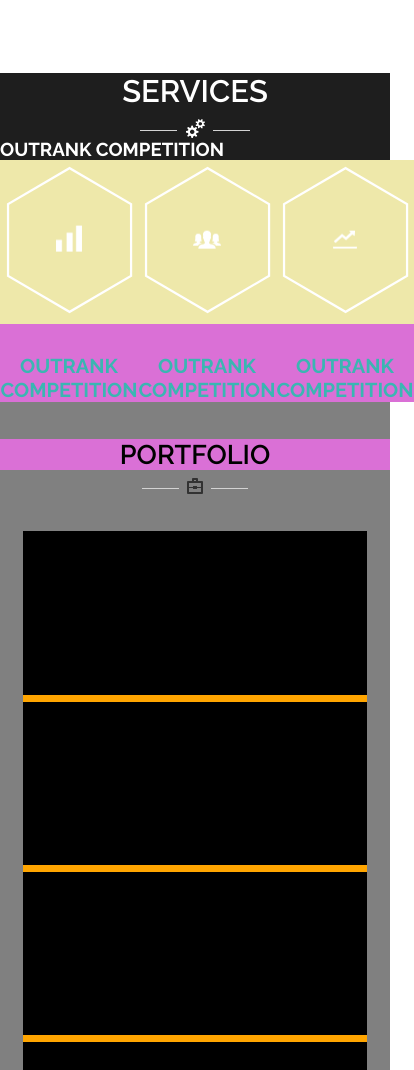
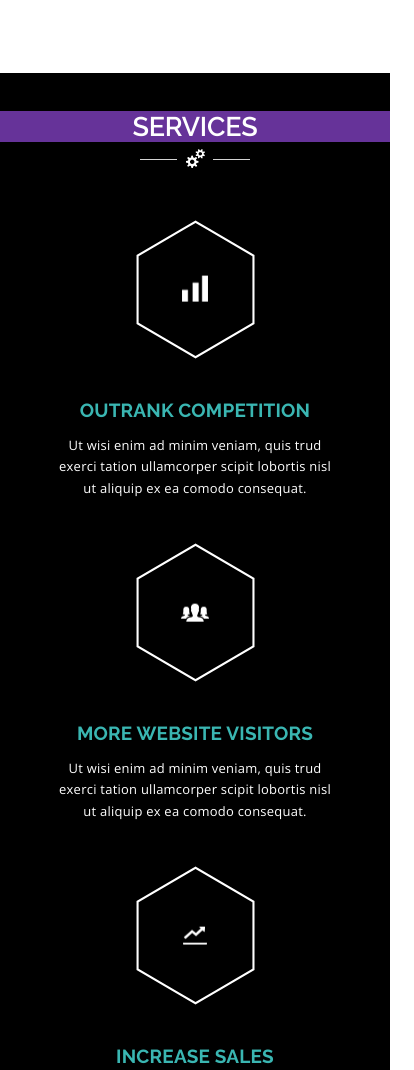
Before and after one commit to EZuGa/personal-project-scss, a plain HTML site: page index.html in a window 390 px wide. Shown: the part 1042-2112 px from the top of the page, 414 px wide, since content can reach past the window. Drawn offline with nearby package versions, Linux system fonts and the light colour scheme.

Commit message:
feat(Whole):FINISH!

```diff
--- a/index.html
+++ b/index.html
@@ -154,7 +154,6 @@
                 <img src="images/services/icon-services.png" alt="Speak">
                 <div class="joxi"></div>
             </div>
-            <h3>OUTRANK COMPETITION</h3>
         </div>
         <div class="services-main">
             <div class="services-box">
@@ -164,6 +163,7 @@
                 <img src="images/services/graph.png" alt="" class="shida">
                </div>
                <h3>OUTRANK COMPETITION</h3>
+               <p>Ut wisi enim ad minim veniam, quis trud exerci tation ullamcorper scipit lobortis nisl ut aliquip ex ea comodo consequat. </p>
             </div>
             <div class="services-box">
                 <div class="hexa">
@@ -171,7 +171,8 @@
                  <img src="images/services/Polygon.svg" alt="" class="hexa-green">
                  <img src="images/services/people.png" alt="" class="shida">
                 </div>
-                <h3>OUTRANK COMPETITION</h3>
+                <h3>MORE WEBSITE VISITORS</h3>
+                <p>Ut wisi enim ad minim veniam, quis trud exerci tation ullamcorper scipit lobortis nisl ut aliquip ex ea comodo consequat. </p>
              </div>
              <div class="services-box">
                 <div class="hexa">
@@ -179,7 +180,8 @@
                  <img src="images/services/Polygon.svg" alt="" class="hexa-green">
                  <img src="images/services/increase.png" alt="" class="shida">
                 </div>
-                <h3>OUTRANK COMPETITION</h3>
+                <h3>INCREASE SALES</h3>
+                <p>Ut wisi enim ad minim veniam, quis trud exerci tation ullamcorper scipit lobortis nisl ut aliquip ex ea comodo consequat. </p>
              </div>
         </div>
     </section>
--- a/style/components/about/desktop-x-large.scss
+++ b/style/components/about/desktop-x-large.scss
@@ -1,7 +1,7 @@
 @import '../palette.scss';
 .about{
     padding-top: 114px;
-    padding-bottom: 200px;
+    padding-bottom: 140px;
     .about-header{
         max-width: 1180px;
         margin: auto;
--- a/style/components/services/desktop.scss
+++ b/style/components/services/desktop.scss
@@ -1,39 +1,55 @@
 .services{
-    background-color: #1E1E1E;
+    background-color: #000000;
     color: white;
+    padding-top: 140px;
+    padding-bottom: 150px;
     .services-header{
         h2{
             text-align: center;
         }
+        .whole-icon{
+            padding-top: 3px;
+
+            .joxi{
+                margin-top: 2px;
+
+            }
+        }
     }
-
-
 .services-main{
     display: flex;
     justify-content: space-between;
     max-width: 1175px;
     margin: auto;
-    background-color: orangered;
     // transform: translateX(-90px);
+    margin-top: 135px;
     .services-box{
         width: 295px;
-        background-color: orchid;
         display: flex;
         flex-direction: column;
         align-items: center;
         text-align: center;
+        .hexa-green{
+            display: none;
+            width: 141px;
+        }
+        .hexa-white{
+            width: 138px;
+            // display: none;
+        }
+        &:hover{
+            .hexa-white{
+                display: none;
+            }
+            .hexa-green{
+                display: block;
+            }
+        }
+
         .hexa{
-            background-color: palegoldenrod;
             position: relative;
             width: fit-content;
-            .hexa-green{
-                display: none;
-                width: 138px;
-            }
-            .hexa-white{
-                width: 138px;
-                // display: none;
-            }
+
             .shida{
                 position: absolute;
                 top: 50%;
@@ -45,6 +61,14 @@
             font-size: 20px;
             color: #3AB6B2;
             margin-top: 30px;
+            letter-spacing: 0.3px;
+        }
+        p{
+            font-size: 14px;
+            font-family: 'Open Sans', sans-serif;
+            line-height: 1.6;
+            letter-spacing: 0.25px;
+            margin-top: 14px;
         }
     }
 }
--- /dev/null
+++ b/style/components/services/mobile.scss
@@ -0,0 +1,56 @@
+@media only screen and (max-width: 768px) {
+
+    .services{
+        padding-top: 38px;
+        padding-bottom: 40px;
+        .services-header{
+            h2{
+                font-size: 27px;
+                letter-spacing: -0.25px;
+                background-color: rebeccapurple !important;
+            }
+            .whole-icon{
+                padding-top: 6px;
+            }
+        }
+
+
+    .services-main{
+        margin-top: 46px;
+        .services-box{
+            margin-bottom: 38px;
+
+            &:nth-of-type(2){
+                margin-bottom: 38px;
+            }
+            &:nth-of-type(3){
+                margin-bottom: 0px;
+            }
+
+            .hexa-green{
+                width: 133px;
+            }
+            .hexa-white{
+                width: 130px;
+            }
+
+            .hexa{
+
+
+                .shida{
+
+                }
+            }
+            h3{
+               font-size: 18.96px;
+               letter-spacing: 0.2px;
+            }
+            p{
+                font-size: 12.98px;
+                width: 96%;
+                line-height: 1.65;
+            }
+        }
+    }
+    }
+    }
--- /dev/null
+++ b/style/components/services/tablet.scss
@@ -0,0 +1,32 @@
+@media only screen and (max-width: 1024px) {
+
+.services{
+    padding-top: 72px;
+    padding-bottom: 73px;
+    .services-header{
+        h2{
+            font-size: 28.99px;
+        }
+        .whole-icon{
+            padding-top: 9px;
+        }
+    }
+
+
+.services-main{
+    margin-top: 53px;
+    flex-direction: column;
+    align-items: center;
+    .services-box{
+        margin-bottom: 63px;
+
+        &:nth-of-type(2){
+            margin-bottom: 68px;
+        }
+        &:nth-of-type(3){
+            margin-bottom: 0px;
+        }
+    }
+}
+}
+}
--- a/style/main.scss
+++ b/style/main.scss
@@ -11,6 +11,8 @@
 @import 'components/about/tablet.scss';
 @import 'components/about/mobile.scss';
 @import 'components/services/desktop.scss';
+@import 'components/services/tablet.scss';
+@import 'components/services/mobile.scss';
 @import 'components/portfolio/desktop.scss';
 @import 'components/portfolio/desktop-x-large.scss';
 @import 'components/portfolio/desktop-large.scss';
```
Also changed, not shown: style/index.css, 1 other file.
